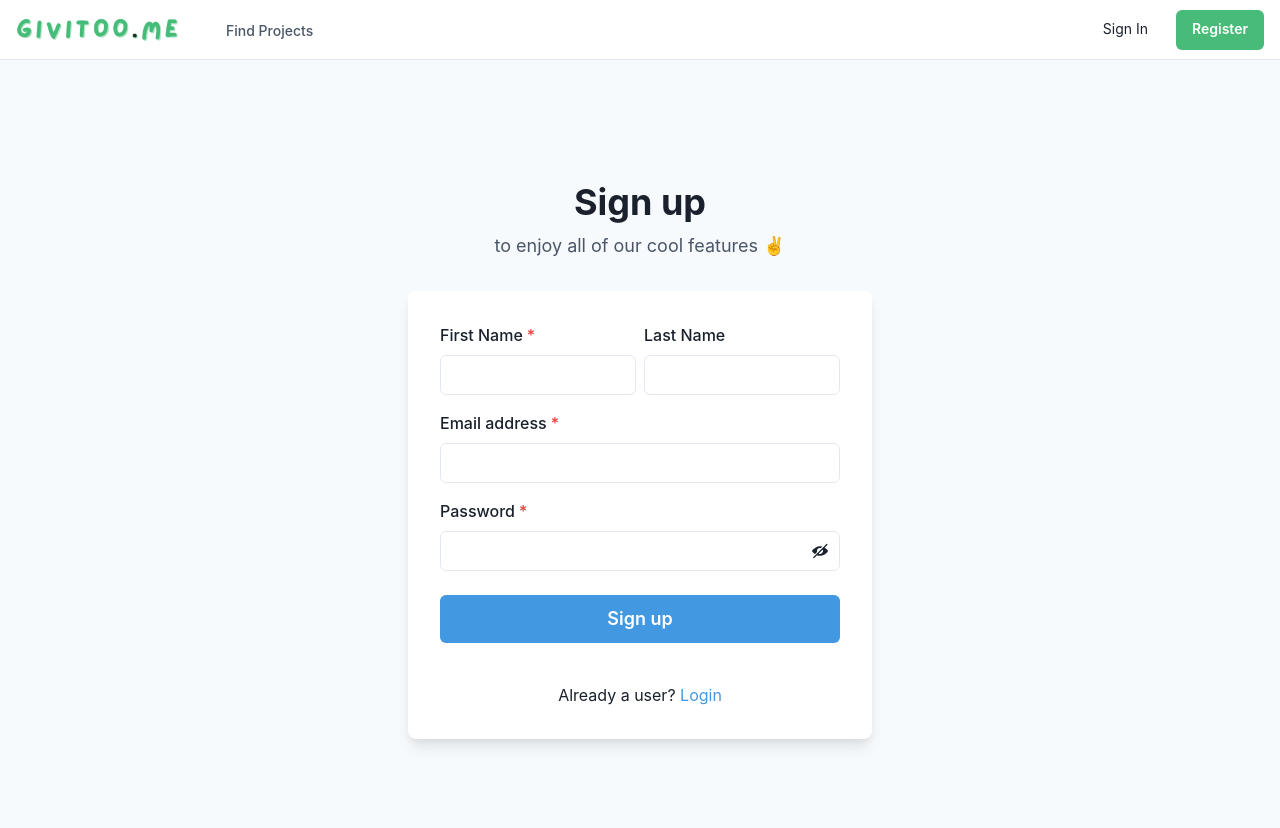
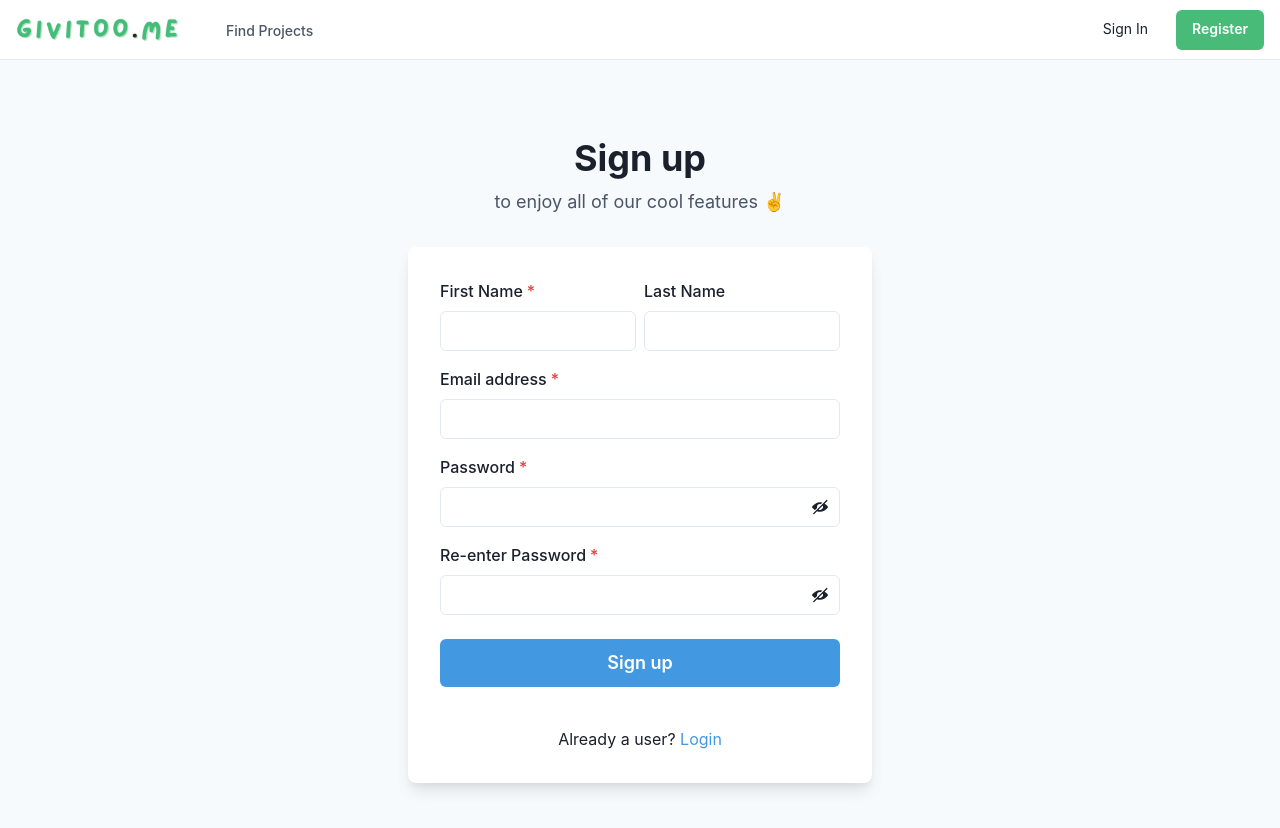
Before and after one commit to GiviToo/Frontend, a Next.js app: page /register in a window 1280 px wide. Shown: the top 828 px of the page. Built offline with nearby package versions, Linux system fonts and the light colour scheme.

Commit message:
implementing register

```diff
--- a/components/register.jsx
+++ b/components/register.jsx
@@ -17,9 +17,27 @@ import {
 import { useState } from "react";
 import { ViewIcon, ViewOffIcon } from "@chakra-ui/icons";
 import React from "react";
+import AuthService from "../services/auth.service";
+import { useRouter } from "next/router";
 
 export default function Register() {
+  const router = useRouter();
   const [showPassword, setShowPassword] = useState(false);
+  const [firstName, setFirstName] = useState("");
+  const [lastName, setLastName] = useState("");
+  const [email, setEmail] = useState("");
+  const [password, setPassword] = useState("");
+  const [reenterPassword, setReenterPassword] = useState("");
+
+  const submitRegister = () => {
+    AuthService.register(firstName, lastName, email, password, reenterPassword)
+      .then(() => {
+        router.push("/login");
+      })
+      .catch((err) => {
+        console.log(err);
+      });
+  };
 
   return (
     <Flex
@@ -48,24 +66,52 @@ export default function Register() {
               <Box>
                 <FormControl id="firstName" isRequired>
                   <FormLabel>First Name</FormLabel>
-                  <Input type="text" />
+                  <Input
+                    type="text"
+                    onChange={(e) => setFirstName(e.target.value)}
+                  />
                 </FormControl>
               </Box>
               <Box>
                 <FormControl id="lastName">
                   <FormLabel>Last Name</FormLabel>
-                  <Input type="text" />
+                  <Input
+                    type="text"
+                    onChange={(e) => setLastName(e.target.value)}
+                  />
                 </FormControl>
               </Box>
             </HStack>
             <FormControl id="email" isRequired>
               <FormLabel>Email address</FormLabel>
-              <Input type="email" />
+              <Input type="email" onChange={(e) => setEmail(e.target.value)} />
             </FormControl>
             <FormControl id="password" isRequired>
               <FormLabel>Password</FormLabel>
               <InputGroup>
-                <Input type={showPassword ? "text" : "password"} />
+                <Input
+                  type={showPassword ? "text" : "password"}
+                  onChange={(e) => setPassword(e.target.value)}
+                />
+                <InputRightElement h={"full"}>
+                  <Button
+                    variant={"ghost"}
+                    onClick={() =>
+                      setShowPassword((showPassword) => !showPassword)
+                    }
+                  >
+                    {showPassword ? <ViewIcon /> : <ViewOffIcon />}
+                  </Button>
+                </InputRightElement>
+              </InputGroup>
+            </FormControl>
+            <FormControl id="password_confirmation" isRequired>
+              <FormLabel>Re-enter Password</FormLabel>
+              <InputGroup>
+                <Input
+                  type={showPassword ? "text" : "password"}
+                  onChange={(e) => setReenterPassword(e.target.value)}
+                />
                 <InputRightElement h={"full"}>
                   <Button
                     variant={"ghost"}
@@ -87,6 +133,7 @@ export default function Register() {
                 _hover={{
                   bg: "blue.500",
                 }}
+                onClick={submitRegister}
               >
                 Sign up
               </Button>
--- a/services/auth.service.js
+++ b/services/auth.service.js
@@ -19,14 +19,16 @@ class AuthService {
   logout() {
     if (typeof window !== "undefined") {
       localStorage.removeItem("user");
-      return true
+      return true;
     }
   }
-  register(name, phone, email) {
+  register(firstName, lastName, email, password, passwordConfirmation) {
+    const fullName = firstName + " " + lastName;
     return axios.post(API_URL + "user/register/", {
-      name,
-      phone,
-      email,
+      name: fullName,
+      email: email,
+      password: password,
+      password_confirmation: passwordConfirmation,
     });
   }
   getCurrentUser() {
```
